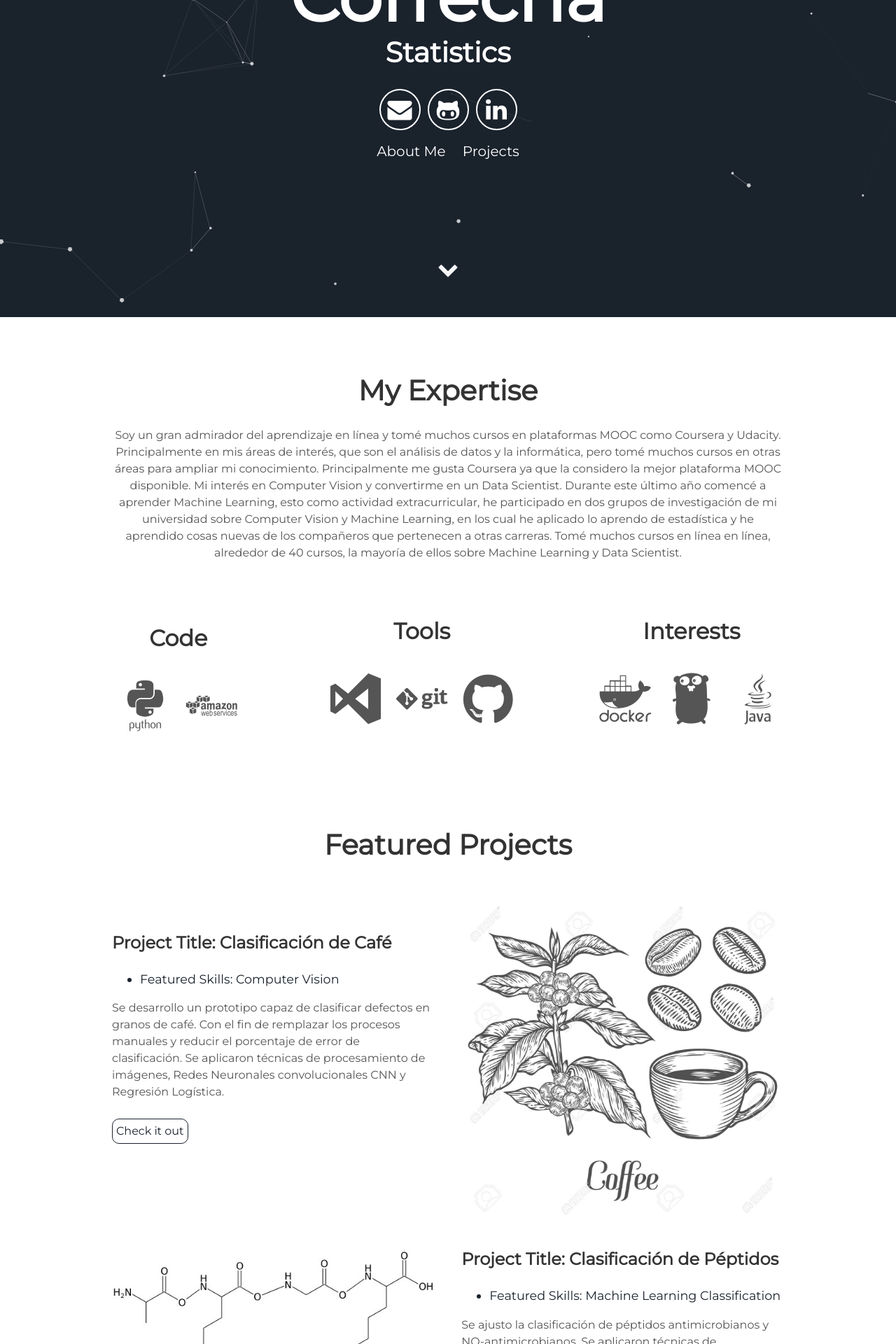
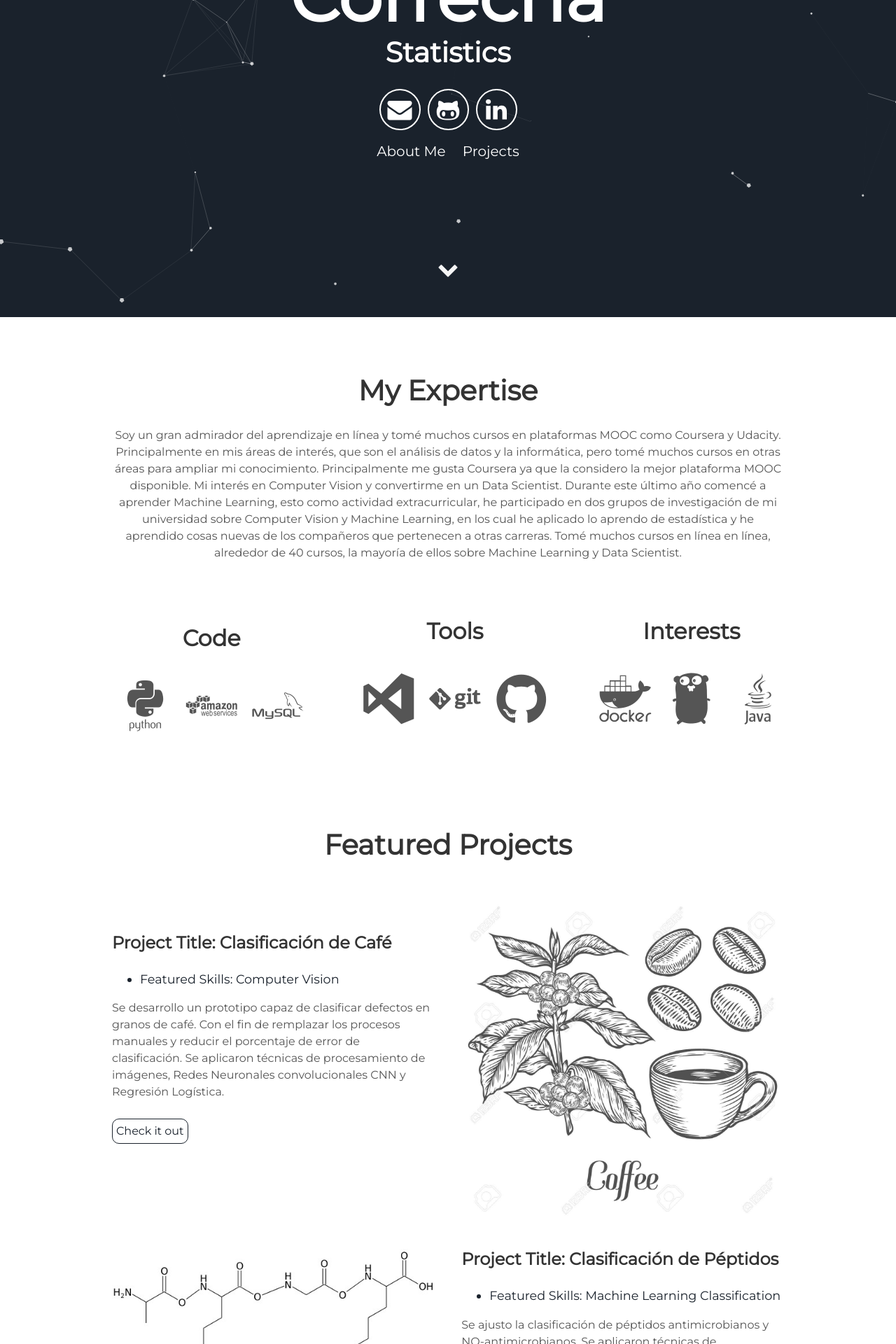
Before and after one commit to oecorrechag/Resume, a Jekyll site: the page built from index.html, in a window 1280 px wide. Shown: the part 447-2367 px from the top of the page at 70% size. Built offline with Jekyll 4.4.1, drawn with Linux system fonts in a browser that asks for light colours.

Commit message:
README.md
111

```diff
--- a/_includes/about.html
+++ b/_includes/about.html
@@ -7,6 +7,7 @@
       <h2>Code</h2>
       <i class="devicon-python-plain-wordmark"></i>
       <i class="devicon-amazonwebservices-plain-wordmark"></i>
+      <i class="devicon-mysql-plain-wordmark"></i>
       <p></p>
     </div>
     <div class="Tools">
```
